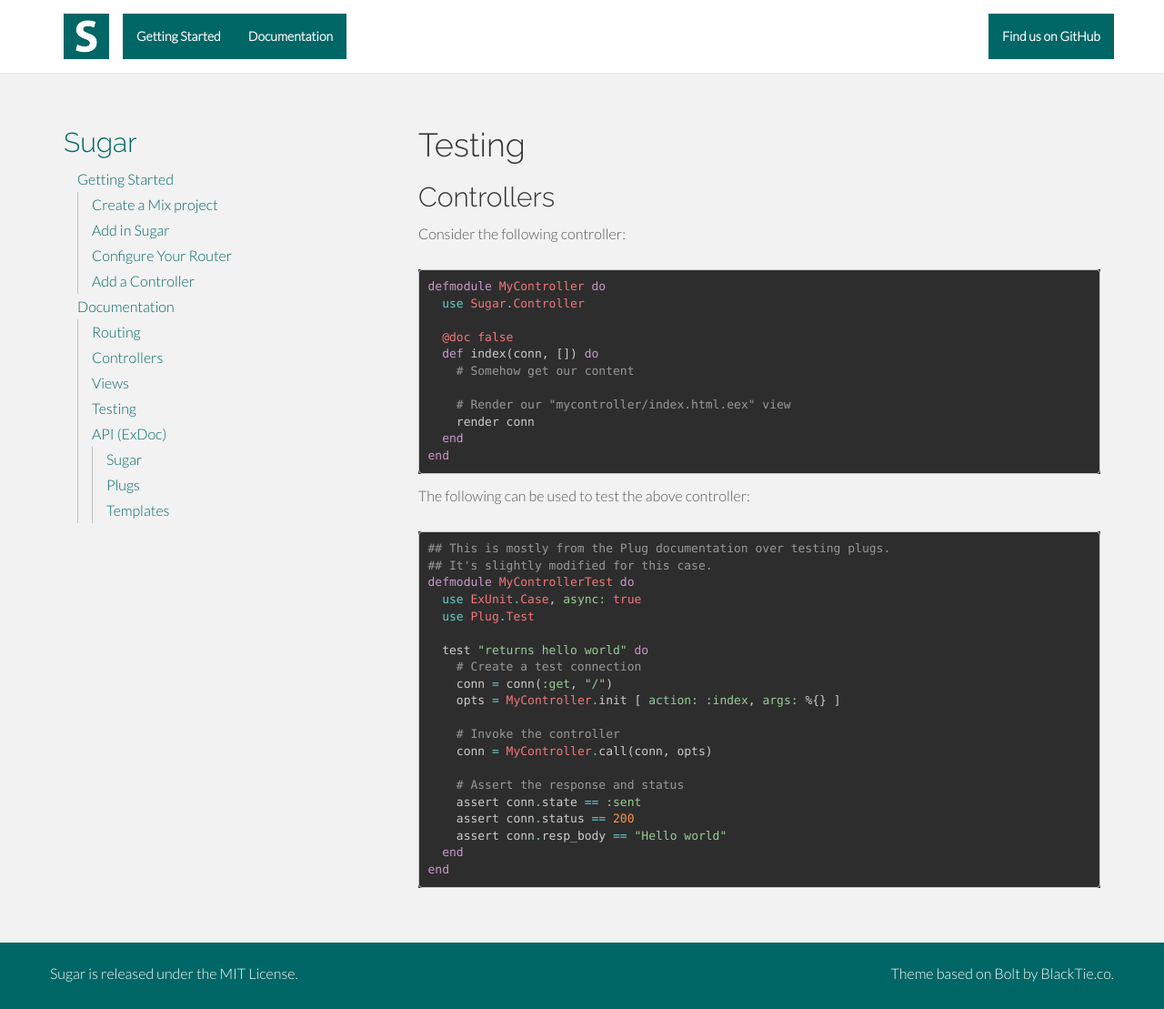
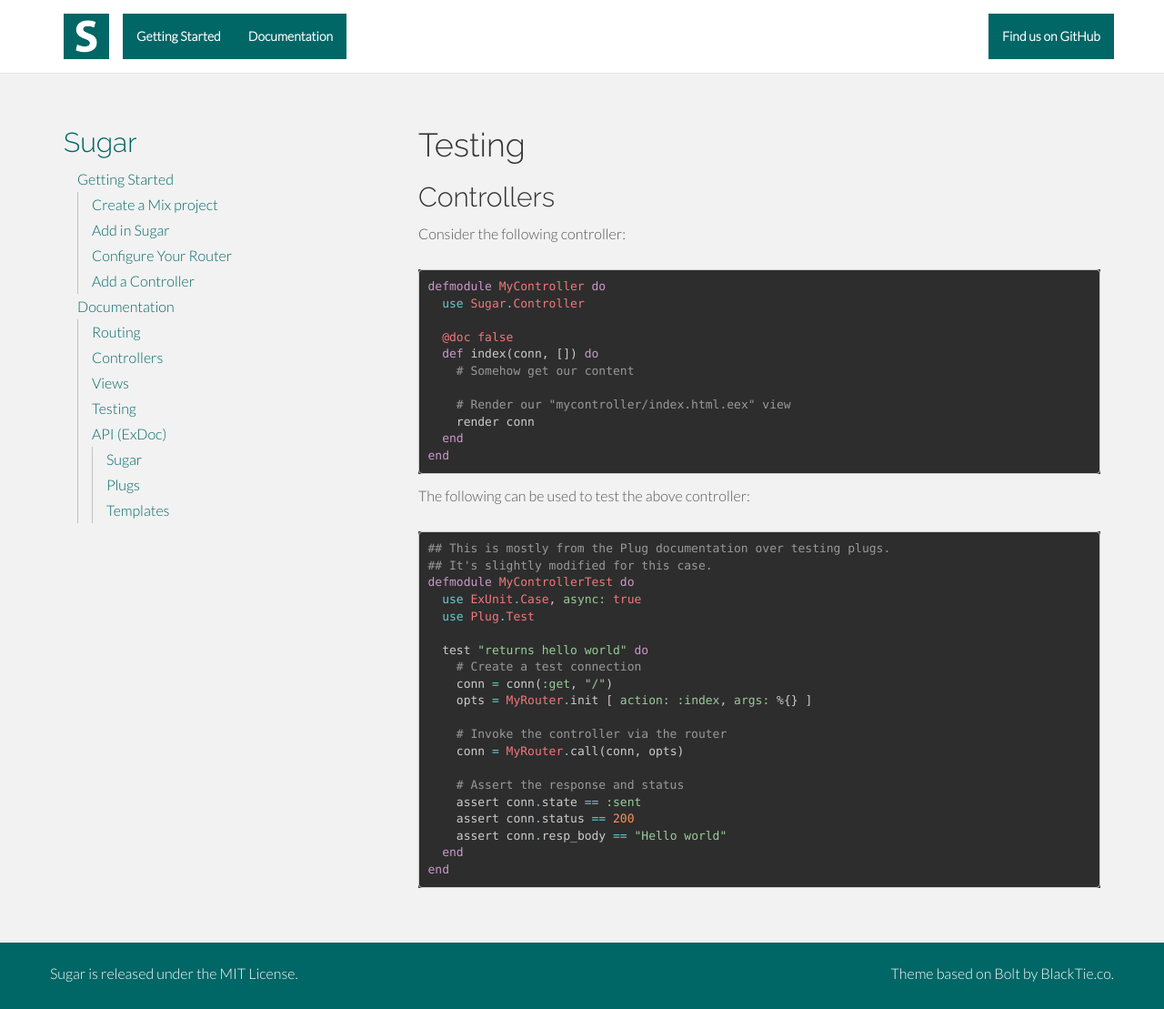
Before and after one commit to sugar-framework/sugar-framework.github.io, a Jekyll site: the page built from _posts/2015-04-03-docs-testing.md, in a window 1280 px wide and 1109 px high. Shown: the whole window at 91% size. Built offline with Jekyll 4.4.1, drawn with Linux system fonts in a browser that asks for light colours; nearby versions of some CDN libraries; Markdown is read by kramdown in place of the engine named in the settings.

Commit message:
Fix controller testing docs
The test example was calling router functions on the controller; a test written to emulate the example would not compile.

This new example actually works the controller via the router, so it's not exactly a unit test, but it will have the desired effect. A better example would probably call the controller's :index action directly.

```diff
--- a/_posts/2015-04-03-docs-testing.md
+++ b/_posts/2015-04-03-docs-testing.md
@@ -36,10 +36,10 @@ defmodule MyControllerTest do
   test "returns hello world" do
     # Create a test connection
     conn = conn(:get, "/")
-    opts = MyController.init [ action: :index, args: %{} ]
+    opts = MyRouter.init [ action: :index, args: %{} ]
 
-    # Invoke the controller
-    conn = MyController.call(conn, opts)
+    # Invoke the controller via the router
+    conn = MyRouter.call(conn, opts)
 
     # Assert the response and status
     assert conn.state == :sent
```
